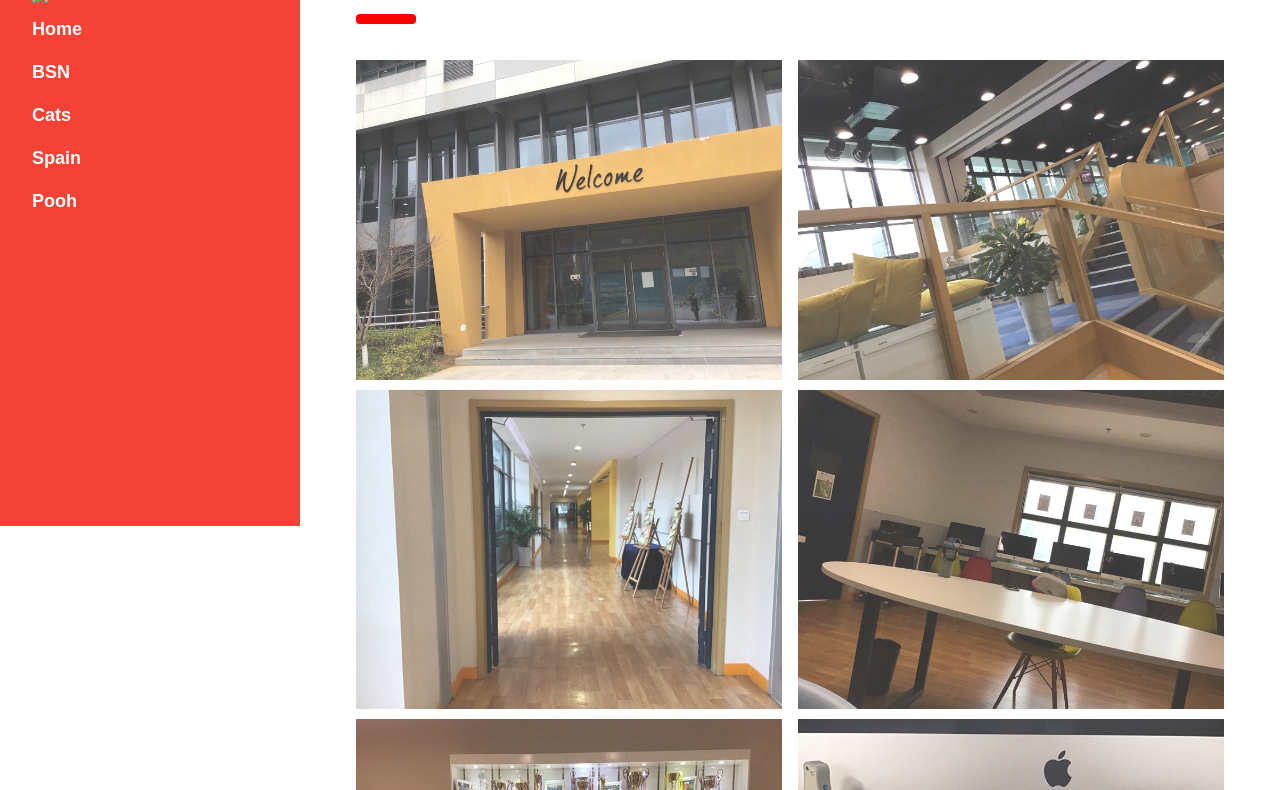
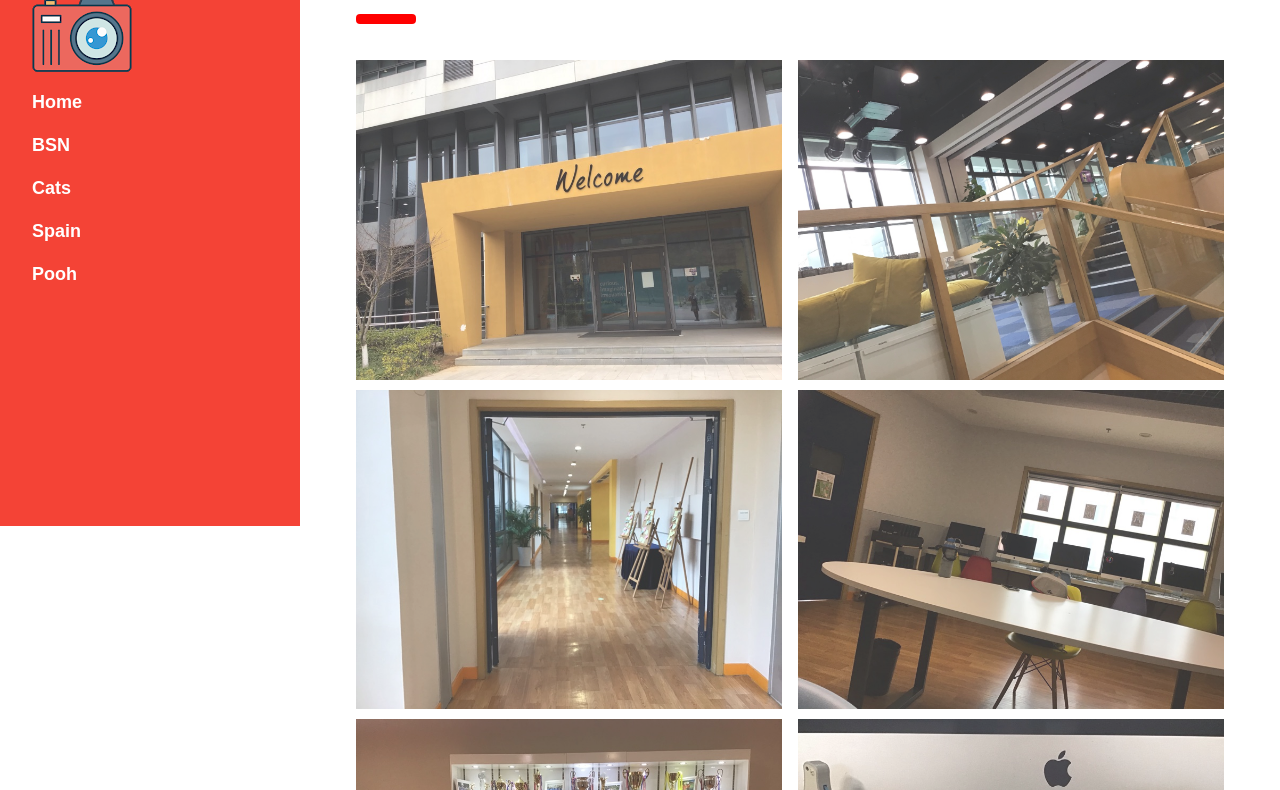
Before and after one commit to MrG-BSN/yvonne.github.io, a plain HTML site: page index.html in a window 1280 px wide. Shown: the part 274-1064 px from the top of the page. Drawn offline with Linux system fonts and the light colour scheme; a web font is replaced by a local one.

Commit message:
Update index.html

```diff
--- a/index.html
+++ b/index.html
@@ -20,7 +20,7 @@ body {font-size:16px;}
   <a href="javascript:void(0)" onclick="w3_close()" class="w3-button w3-hide-large w3-display-topleft" style="width:100%;font-size:22px">Close Menu</a>
   <div class="w3-container">
     <h3 class="w3-padding-64"><b>Elena<br>Kang</b></h3>
-    <img src = "m.png">
+    <img src = "1.png">
   </div>
   <div class="w3-bar-block">
     <a href="#" onclick="w3_close()" class="w3-bar-item w3-button w3-hover-white">Home</a>
```
